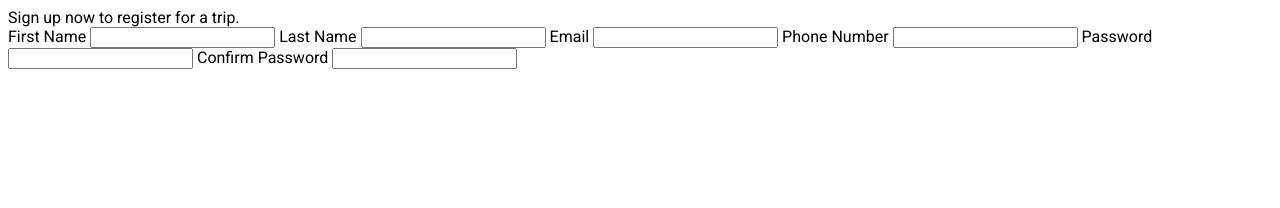
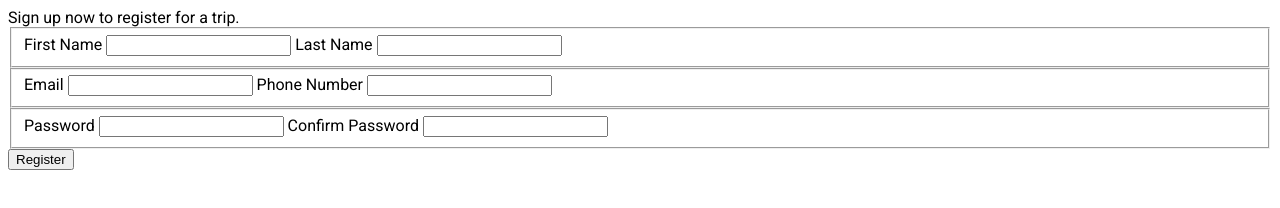
Before and after one commit to CraigMarc/Sign-up-Form, a plain HTML site: page index.html in a window 1280 px wide. Drawn offline with Linux system fonts and the light colour scheme.

Commit message:
form validation

```diff
--- a/index.html
+++ b/index.html
@@ -16,19 +16,28 @@
    <div class="heading">
     Sign up now to register for a trip.
    </div>
-   <form action="example.com/path" method="post">
+   <form action="https://httpbin.org/post" method="post">
+    <fieldset>
     <label for="first_name">First Name</label>
-    <input type="text" id="first_name">
+    <input name="first_name" type="text" id="first_name" required>
     <label for="last_name">Last Name</label>
-    <input type="text" id="last_name">
+    <input name="last_name" type="text" id="last_name" required>
+    </fieldset>
+
+    <fieldset>
     <label for="email">Email</label>
-    <input type="email" id="email">
+    <input name="email" type="email" id="email" required>
     <label for="phone_number">Phone Number</label>
-    <input type="tel" id="phone_number">
+    <input name="phone_number" type="text" id="phone_number" pattern="(^(\+\d{1,2}\s)?\(?\d{3}\)?[\s.-]\d{3}[\s.-]\d{4}$)" required>
+    </fieldset>
+
+    <fieldset>
     <label for="password">Password</label>
-    <input type="password" id="password">
+    <input name="password" type="password" minlength="8" id="password" required>
     <label for="confirm_password">Confirm Password</label>
-    <input type="password" id="confirm_password">
+    <input name="password_confirm" type="password" minlength="8" id="confirm_password" required>
+    </fieldset>
+    <button type="submit">Register</button>
   </form>
 
 
```
